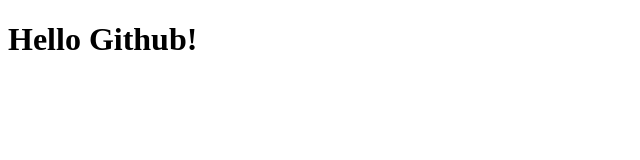
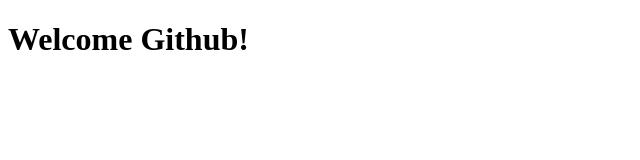
Before and after one commit to adairo/adairo.github.io, a plain HTML site: page index.html in a window 1280 px wide. Shown: the whole page, without its empty margins (0-640 px from the left). Drawn offline with Linux system fonts and the light colour scheme.

Commit message:
from Hello to Welcome

```diff
--- a/index.html
+++ b/index.html
@@ -7,7 +7,7 @@
   <body>
     <header></header>
     <main>
-        <h1>Hello Github!</h1>
+        <h1>Welcome Github!</h1>
     </main>
     <footer></footer>
   </body>
```
